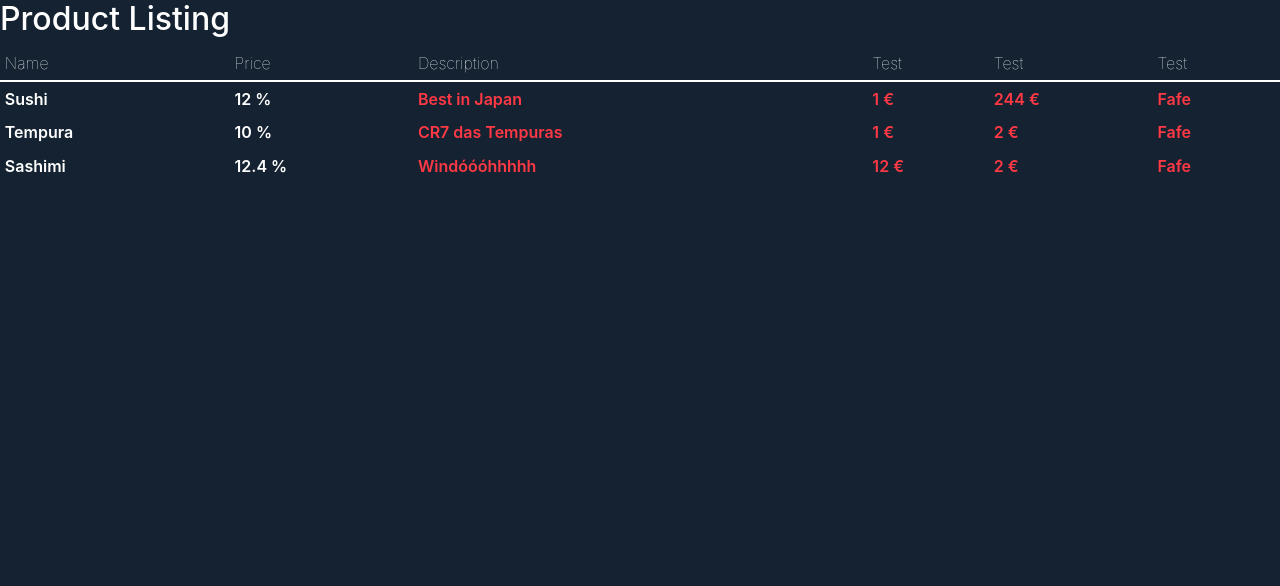
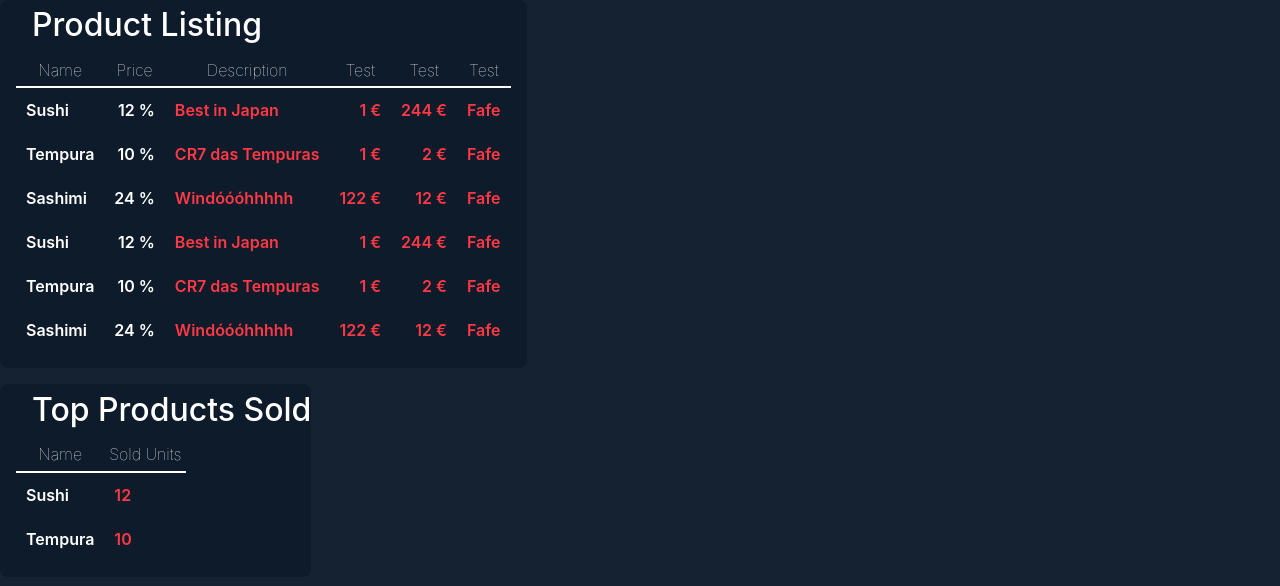
Before and after one commit to antoniopedrodantas/sinf-feup, a React (Create React App) app in the folder tempura/client/: page /overview in a window 1280 px wide. Shown: the top 586 px of the page. Built offline with nearby package versions, Linux system fonts and the light colour scheme.

Commit message:
Table styling improvement; missing some bug fixes on small Tables

```diff
--- a/tempura/client/src/components/CustomTable/CustomTable.tsx
+++ b/tempura/client/src/components/CustomTable/CustomTable.tsx
@@ -18,6 +18,15 @@ const CustomTable: React.FC<TableProps> = ({title,columns, type, values}) => {
             case 'text': default: return ;
         }
     }
+
+    const generateClassName = (i) =>{
+        switch(type[i]){
+            case 'text': default: return "text-left";
+            case 'money': return "text-right";
+            case 'percentage': return "text-right";
+
+        }
+    }
     var classType = columns.length <= 5 ? "normal-table" : "large-table";
 
     return(
@@ -28,7 +37,7 @@ const CustomTable: React.FC<TableProps> = ({title,columns, type, values}) => {
                     <thead>
                         <tr className="table-header">
                         {columns.map((header_elem) => {
-                            return (<th scope="col" className="header-elem">{header_elem}</th>)
+                            return (<th scope="col" className="header-elem text-center">{header_elem}</th>)
                         })}
                         </tr>
                     </thead>
@@ -38,7 +47,7 @@ const CustomTable: React.FC<TableProps> = ({title,columns, type, values}) => {
                             <tr className={classType}>
                             {
                                 value.map((elem, i) => {
-                                    return (<td className="body-elem">{elem}{renderType(i)}</td> )
+                                    return (<td className={generateClassName(i)}>{elem}{renderType(i)}</td> )
                                 })
                             }
                             </tr>
--- a/tempura/client/src/components/CustomTable/styles/CustomTable.css
+++ b/tempura/client/src/components/CustomTable/styles/CustomTable.css
@@ -1,8 +1,22 @@
 @import '../../../index.css';
 
 
+.table-div{
+    background-color: var(--card-background);
+    border-radius: 8px;
+    display: inline-block;
+}
+
+.table-title{
+    margin-left: 1em;
+    margin-top: 0.2em;
+}
+
 .table{
     background-color: transparent !important;
+    width: auto !important;
+    margin-left: 1em;
+    margin-right: 1em;
 }
 
 .header-elem{
@@ -11,12 +25,12 @@
 
 td{
     font-weight: 600;
+    padding: 10px !important;
 }
 
 .large-table > td:first-child, .large-table > td:nth-child(2){
     color: var(--white-color) !important;
 }
-
 
 .large-table > td{
     color: var(--red-color) !important;
--- a/tempura/client/src/scenes/Overview/Overview.tsx
+++ b/tempura/client/src/scenes/Overview/Overview.tsx
@@ -6,17 +6,29 @@ import CustomTable from '../../components/CustomTable/CustomTable';
 const Overview: React.FC = () => {
 
   const columns1 = ["Name", "Price", "Description", "Test", "Test", "Test"];
-  const types2   = ["text", "percentage", "text", "money", "money","text"];
-  const values3  = [
+  const types1   = ["text", "percentage", "text", "money", "money","text"];
+  const values1  = [
                       ["Sushi", "12", "Best in Japan", "1", "244", "Fafe"],
                       ["Tempura", "10", "CR7 das Tempuras", "1", "2", "Fafe"],
-                      ["Sashimi", "12.4", "Windóóóhhhhh", "12", "2", "Fafe"]
+                      ["Sashimi", "24", "Windóóóhhhhh", "122", "12", "Fafe"],
+                      ["Sushi", "12", "Best in Japan", "1", "244", "Fafe"],
+                      ["Tempura", "10", "CR7 das Tempuras", "1", "2", "Fafe"],
+                      ["Sashimi", "24", "Windóóóhhhhh", "122", "12", "Fafe"]
+                    ];
+
+  const columns2 = ["Name", "Sold Units"];
+  const types2   = ["text","text"];
+  const values3  = [
+                      ["Sushi", "12"],
+                      ["Tempura", "10"]
                     ];
 
 
   return (
     <>
-      <CustomTable title="Product Listing" columns={columns1} type={types2} values={values3} />
+      <CustomTable title="Product Listing" columns={columns1} type={types1} values={values1} />
+      <p></p>
+      <CustomTable title="Top Products Sold" columns={columns2} type={types2} values={values3} />
     </>
   );
 };
```
